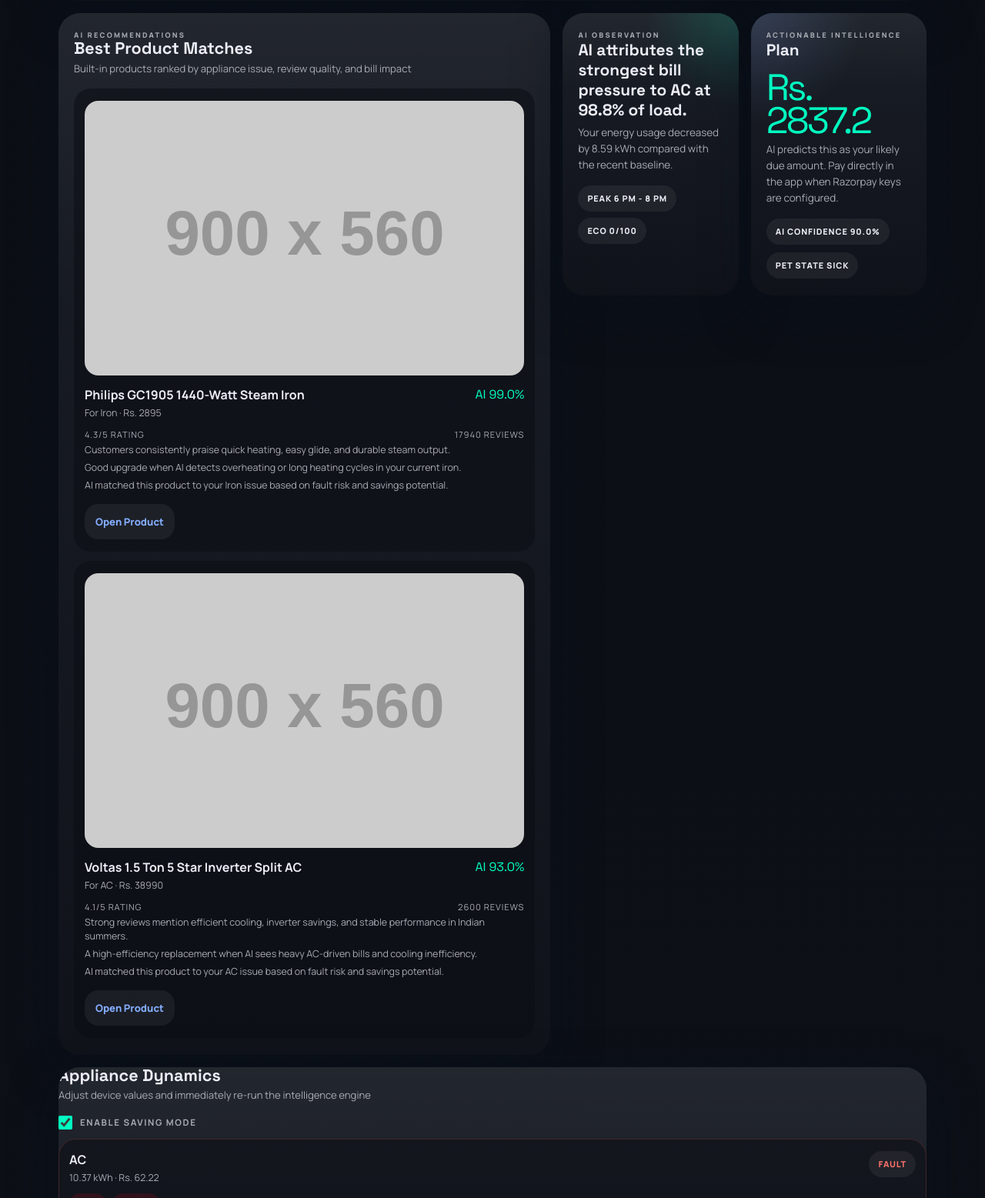
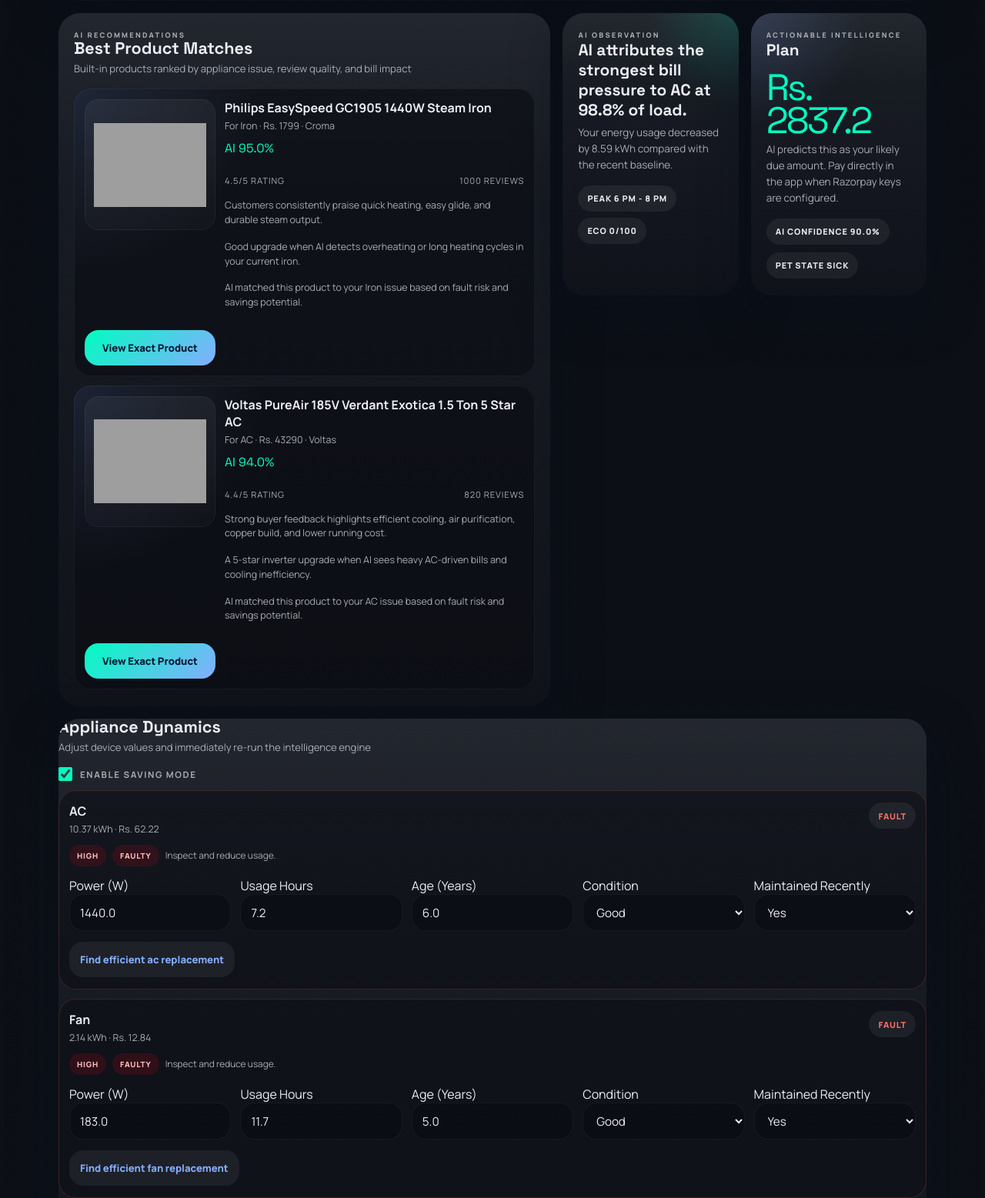
Before and after one commit to JohnBeniel45/whattwiseai, a Flask app: page / in a window 1280 px wide. Shown: the part 1809-3366 px from the top of the page at 77% size. Run offline with Flask 3, Linux system fonts and the light colour scheme; grey boxes labelled with a size stand in for pictures from a placeholder-image service; some libraries are stand-ins or nearby versions; grey boxes are pictures that could not be loaded.

Commit message:
polish product recommendation cards

```diff
--- a/app.py
+++ b/app.py
@@ -28,26 +28,28 @@ PRODUCT_CATALOG = [
     {
         "id": "iron-philips-gc1905",
         "category": "Iron",
-        "name": "Philips GC1905 1440-Watt Steam Iron",
-        "rating": 4.3,
-        "review_count": 17940,
-        "price": 2895,
+        "name": "Philips EasySpeed GC1905 1440W Steam Iron",
+        "rating": 4.5,
+        "review_count": 1000,
+        "price": 1799,
+        "store": "Croma",
         "review_summary": "Customers consistently praise quick heating, easy glide, and durable steam output.",
         "why_it_fits": "Good upgrade when AI detects overheating or long heating cycles in your current iron.",
-        "url": "https://www.amazon.in/s?k=Philips+GC1905+1440+Watt+Steam+Iron",
-        "image_url": "https://placehold.co/900x560/10131a/84adff?text=Philips+Steam+Iron",
+        "url": "https://www.croma.com/philips-gc1905-01-steam-iron/p/170449",
+        "image_url": "https://media-ik.croma.com/prod/https%3A//media.tatacroma.com/Croma%20Assets/Small%20Appliances/Garment%20Care/Images/170449_0_UQmEb4Kw7.png?updatedAt=1760541417022%3Ftr%3Dw-112",
     },
     {
         "id": "ac-voltas-185v-vectra",
         "category": "AC",
-        "name": "Voltas 1.5 Ton 5 Star Inverter Split AC",
-        "rating": 4.1,
-        "review_count": 2600,
-        "price": 38990,
-        "review_summary": "Strong reviews mention efficient cooling, inverter savings, and stable performance in Indian summers.",
-        "why_it_fits": "A high-efficiency replacement when AI sees heavy AC-driven bills and cooling inefficiency.",
-        "url": "https://www.amazon.in/s?k=Voltas+1.5+Ton+5+Star+Inverter+Split+AC",
-        "image_url": "https://placehold.co/900x560/10131a/00fdc1?text=Voltas+Inverter+AC",
+        "name": "Voltas PureAir 185V Verdant Exotica 1.5 Ton 5 Star AC",
+        "rating": 4.4,
+        "review_count": 820,
+        "price": 43290,
+        "store": "Voltas",
+        "review_summary": "Strong buyer feedback highlights efficient cooling, air purification, copper build, and lower running cost.",
+        "why_it_fits": "A 5-star inverter upgrade when AI sees heavy AC-driven bills and cooling inefficiency.",
+        "url": "https://www.voltas.com/collections/1-5-ton-5-star-ac/products/voltas-pureair-inverter-split-ac-1-5-ton-5-star-185v-verdant-exotica",
+        "image_url": "https://www.voltas.com/cdn/shop/files/4503500.png?v=1759483963&width=1080",
     },
 ]
 
--- a/static/style.css
+++ b/static/style.css
@@ -809,19 +809,27 @@ body {
 }
 
 .recommendation-card {
-  padding: 16px 14px;
+  display: grid;
+  gap: 12px;
+  padding: 14px;
   border-radius: 22px;
-  background: rgba(11, 14, 20, 0.56);
+  background:
+    radial-gradient(circle at top left, rgba(132, 173, 255, 0.12), transparent 34%),
+    rgba(11, 14, 20, 0.64);
+  box-shadow: inset 0 0 0 1px rgba(255,255,255,0.05);
 }
 
 .recommendation-image {
   width: 100%;
-  aspect-ratio: 16 / 10;
-  object-fit: cover;
+  height: 142px;
+  object-fit: contain;
   display: block;
   border-radius: 18px;
-  margin-bottom: 14px;
-  background: rgba(255,255,255,0.04);
+  padding: 12px;
+  background:
+    radial-gradient(circle at center, rgba(132, 173, 255, 0.16), transparent 48%),
+    linear-gradient(180deg, rgba(255,255,255,0.05), rgba(255,255,255,0.02));
+  box-shadow: inset 0 0 0 1px rgba(255,255,255,0.05);
 }
 
 .recommendation-top,
@@ -862,6 +870,13 @@ body {
 .recommendation-text {
   margin-top: 10px;
   line-height: 1.5;
+}
+
+.buy-link {
+  width: 100%;
+  justify-content: center;
+  color: #00142e;
+  background: linear-gradient(135deg, var(--secondary), var(--primary));
 }
 
 .plan-meta {
@@ -1036,6 +1051,16 @@ body {
   .device-grid {
     grid-template-columns: repeat(5, 1fr);
   }
+
+  .recommendation-card {
+    grid-template-columns: 170px 1fr;
+    align-items: start;
+  }
+
+  .recommendation-card .recommendation-image {
+    grid-row: span 5;
+    height: 170px;
+  }
 }
 
 @media (max-width: 420px) {
--- a/templates/index.html
+++ b/templates/index.html
@@ -235,7 +235,7 @@
             <div class="recommendation-top">
               <div>
                 <h3>{{ recommendation.name }}</h3>
-                <p>For {{ recommendation.target_appliance }} · Rs. {{ recommendation.price }}</p>
+                <p>For {{ recommendation.target_appliance }} · Rs. {{ recommendation.price }} · {{ recommendation.store }}</p>
               </div>
               <div class="recommendation-score">AI {{ (recommendation.score * 100) | round(0) }}%</div>
             </div>
@@ -246,7 +246,7 @@
             <p class="recommendation-text">{{ recommendation.review_summary }}</p>
             <p class="recommendation-text">{{ recommendation.why_it_fits }}</p>
             <p class="recommendation-text">{{ recommendation.reason }}</p>
-            <a class="ghost-link" href="{{ recommendation.url }}" target="_blank" rel="noreferrer">Open Product</a>
+            <a class="ghost-link buy-link" href="{{ recommendation.url }}" target="_blank" rel="noreferrer">View Exact Product</a>
           </article>
           {% endfor %}
           {% if not recommendations %}
@@ -379,7 +379,7 @@
           <div class="alert-card tip">
             <strong>{{ recommendation.name }}</strong>
             <span>{{ recommendation.reason }}</span>
-            <a class="ghost-link" href="{{ recommendation.url }}" target="_blank" rel="noreferrer">Open shopping suggestion</a>
+            <a class="ghost-link" href="{{ recommendation.url }}" target="_blank" rel="noreferrer">Open exact product</a>
           </div>
           {% endfor %}
         </div>
```
